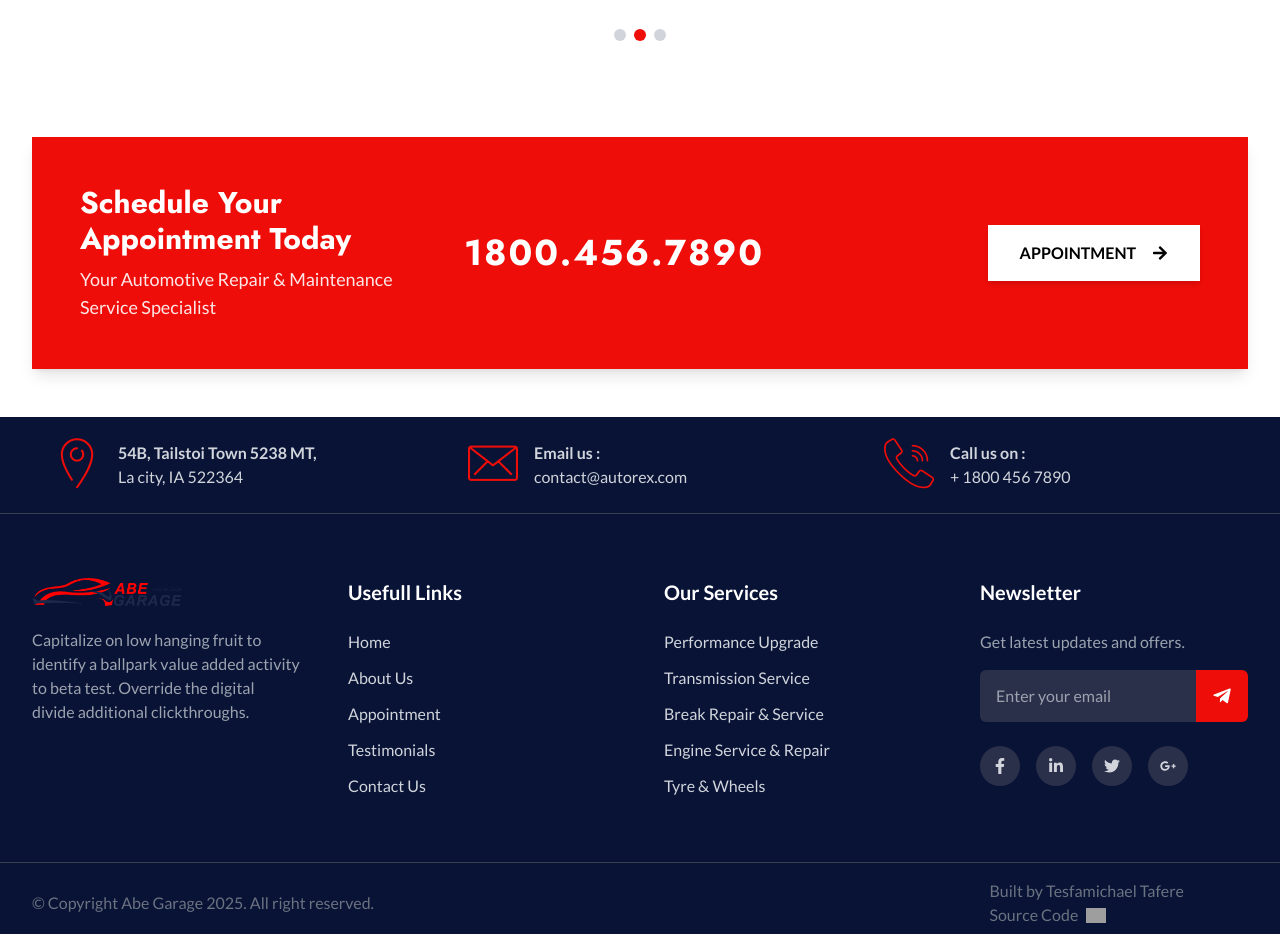
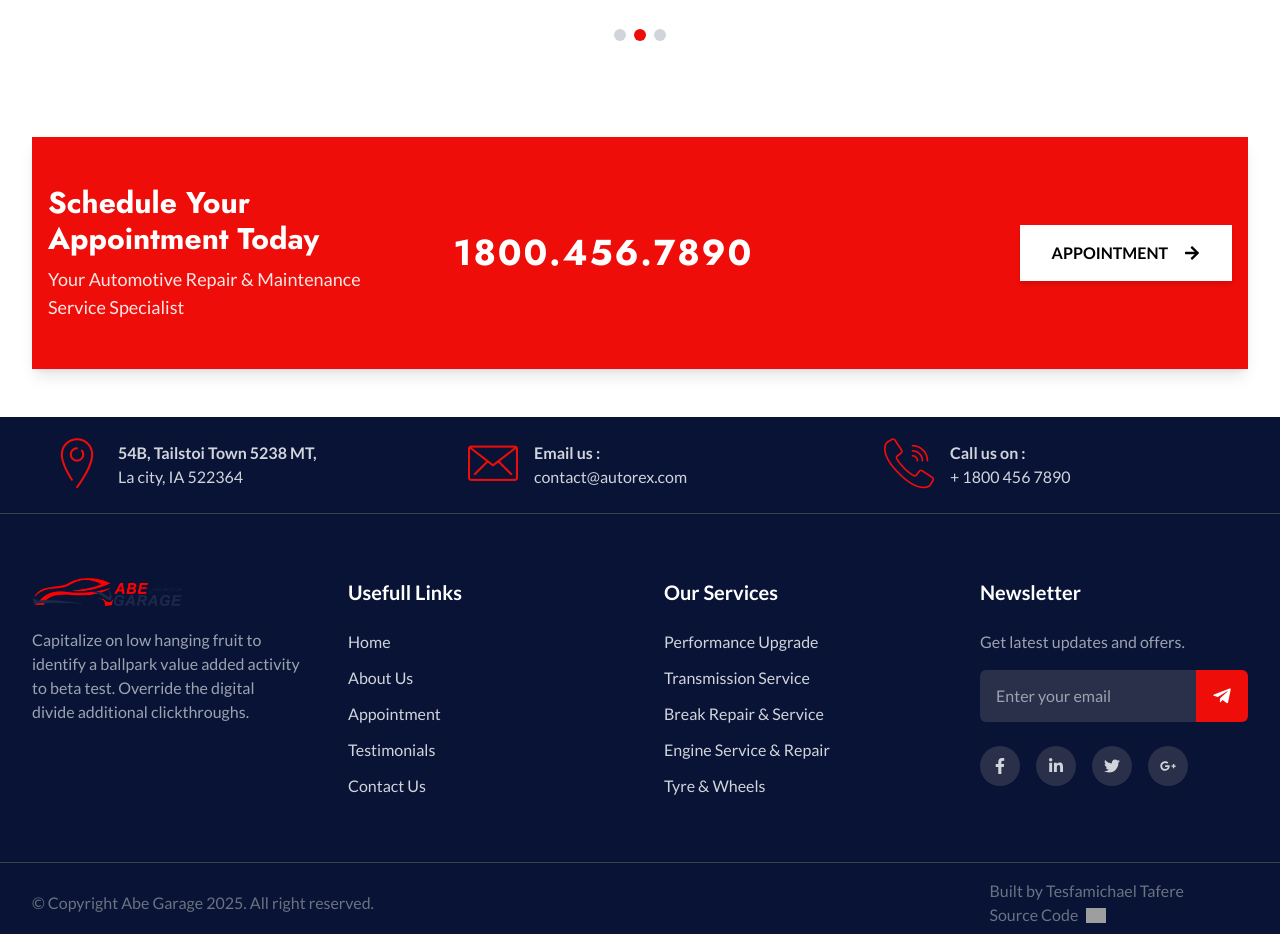
Before and after one commit to Tesfamichael12/Abe-Garage, a Next.js app in the folder frontend/: page / in a window 1280 px wide. Shown: the part 5181-6115 px from the top of the page. Built offline with nearby package versions, Linux system fonts and the light colour scheme; no server answers; grey boxes are pictures that could not be loaded.

Commit message:
style(frontend): adjust padding in Callout component for improved layout

```diff
--- a/frontend/src/components/Callout.tsx
+++ b/frontend/src/components/Callout.tsx
@@ -8,7 +8,7 @@ const Callout = () => {
   return (
     <section className="bg-white py-12">
       <div className="max-w-7xl mx-auto px-4 sm:px-6 lg:px-8">
-        <div className="bg-customeRed text-white p-12 shadow-lg">
+        <div className="bg-customeRed text-white py-12 px-4 shadow-lg">
           <div className="grid grid-cols-1 md:grid-cols-2 lg:grid-cols-3 gap-8 items-center">
             {/* Left Section: Title and Subtitle */}
             <div className="lg:col-span-1">
```
